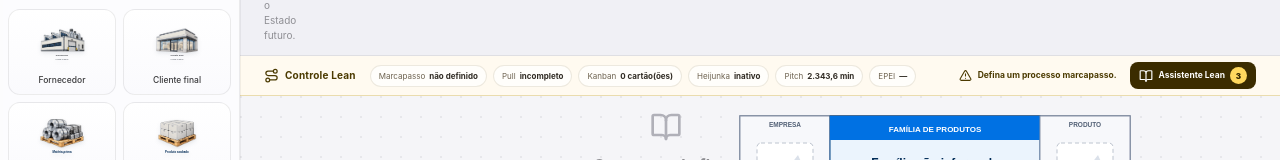
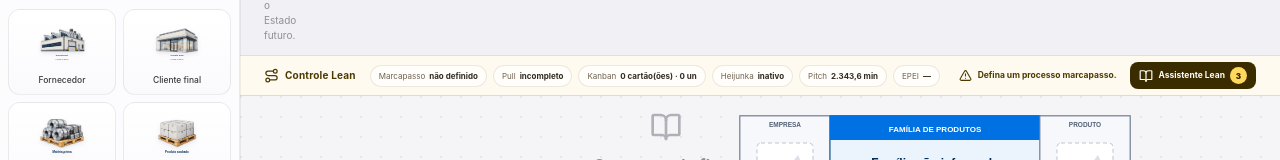
Before and after one commit to gustavodiaas/mfv-simulation, a React (Vite) app: page / in a window 1280 px wide. Shown: the part 233-393 px from the top of the page. Built offline with nearby package versions, Linux system fonts and the light colour scheme.

Commit message:
feat: dimensionar circuitos kanban

```diff
--- a/src/App.tsx
+++ b/src/App.tsx
@@ -42,6 +42,7 @@ const TINTABLE_ASSET_KINDS: ElementKind[] = [
 ];
 type ActiveKind = 'current' | 'future';
 type ScenarioPreset = 'current' | 'demand-up' | 'demand-down' | 'setup-half' | 'availability-up' | 'bottleneck-resource' | 'quality-up';
+const KANBAN_CONTROL_KINDS: ElementKind[] = ['kanban-production','kanban-withdrawal','signal-kanban','kanban-post'];
 
 interface FutureVariant {
   id: string;
@@ -120,6 +121,36 @@ function calculateScenario(assumptions: ScenarioAssumptions) {
     pitchTimeSec: taktTimeSec * item.packSize,
   }));
   return { monthlyDemand, dailyDemand, taktTimeSec, weightedPackSize, pitchTimeSec, productMetrics };
+}
+
+function calculateKanbanSizing(element: CanvasElement, assumptions: ScenarioAssumptions) {
+  const scenario = calculateScenario(assumptions);
+  const productId = String(element.data.productId ?? '');
+  const product = scenario.productMetrics.find((item) => item.id === productId);
+  const dailyDemand = product?.dailyDemand ?? scenario.dailyDemand;
+  const inheritedPackSize = product?.packSize ?? Math.max(1, Math.round(scenario.weightedPackSize));
+  const packSize = Math.max(1, Math.round(Number(element.data.packSize) || inheritedPackSize));
+  const replenishmentMin = Math.max(0, Number(element.data.replenishmentMin) || 0);
+  const safetyPercent = Math.max(0, Number(element.data.safetyPercent) || 0);
+  const demandDuringReplenishment = assumptions.availableMinutesPerDay > 0
+    ? dailyDemand * (replenishmentMin / assumptions.availableMinutesPerDay)
+    : 0;
+  const protectedDemand = demandDuringReplenishment * (1 + safetyPercent / 100);
+  const recommendedCards = protectedDemand > 0 ? Math.ceil(protectedDemand / packSize) : 0;
+  const cards = Math.max(0, Math.floor(Number(element.data.qty) || 0));
+  return {
+    productId,
+    productName: product?.name ?? 'Mix total',
+    dailyDemand,
+    packSize,
+    replenishmentMin,
+    safetyPercent,
+    demandDuringReplenishment,
+    recommendedCards,
+    recommendedUnits: recommendedCards * packSize,
+    cards,
+    authorizedUnits: cards * packSize,
+  };
 }
 
 function calculateProcessLoad(element: CanvasElement, dailyDemand: number, cumulativeYield: number, availableMinutesPerDay: number) {
@@ -223,10 +254,14 @@ function calculateCanvasSimulation(canvas: CanvasState) {
       : 0;
   const heijunkaBoxes = canvas.elements.filter((element) => element.kind === 'heijunka');
   const pullBuffers = canvas.elements.filter((element) => ['supermarket','fifo'].includes(element.kind));
-  const kanbanControls = canvas.elements.filter((element) => ['kanban-production','kanban-withdrawal','signal-kanban','kanban-post'].includes(element.kind));
-  const kanbanCardTotal = kanbanControls.reduce((sum, element) => sum + Math.floor(Math.max(0, Number(element.data.qty) || 0)), 0);
-  const configuredPullLimits = [...pullBuffers, ...kanbanControls]
-    .map((element) => Math.floor(Math.max(0, Number(element.data.qty) || 0)))
+  const kanbanControls = canvas.elements.filter((element) => KANBAN_CONTROL_KINDS.includes(element.kind));
+  const kanbanSizing = kanbanControls.map((element) => ({ element, ...calculateKanbanSizing(element, canvas.assumptions) }));
+  const kanbanCardTotal = kanbanSizing.reduce((sum, sizing) => sum + sizing.cards, 0);
+  const kanbanAuthorizedUnits = kanbanSizing.reduce((sum, sizing) => sum + sizing.authorizedUnits, 0);
+  const configuredPullLimits = [
+    ...pullBuffers.map((element) => Math.floor(Math.max(0, Number(element.data.qty) || 0))),
+    ...kanbanSizing.map((sizing) => sizing.authorizedUnits),
+  ]
     .filter((quantity) => quantity > 0);
   const pullWipLimit = configuredPullLimits.length ? Math.min(...configuredPullLimits) : 0;
   const pullSystemActive = pullBuffers.length > 0 && kanbanControls.length > 0 && pullWipLimit > 0;
@@ -292,7 +327,9 @@ function calculateCanvasSimulation(canvas: CanvasState) {
     heijunkaBoxes,
     pullBuffers,
     kanbanControls,
+    kanbanSizing,
     kanbanCardTotal,
+    kanbanAuthorizedUnits,
     pullWipLimit,
     pullSystemActive,
     leanWarnings,
@@ -488,12 +525,31 @@ function buildLeanAssistant(canvas: CanvasState, simulation: ReturnType<typeof c
       action: 'Informe o limite de unidades permitido neste ponto.', targetId: buffer.id, targetLabel: buffer.label,
     });
   });
-  simulation.kanbanControls.filter((kanban) => Number(kanban.data.qty) <= 0).forEach((kanban) => advice.push({
+  simulation.kanbanSizing.filter((sizing) => sizing.cards <= 0).forEach(({ element: kanban }) => advice.push({
     id: `cards-missing-${kanban.id}`, level: 'critical', area: 'kanban', title: 'Kanban sem quantidade de cartões',
     why: 'Um cartão sem quantidade não define o limite de trabalho autorizado.',
-    action: 'Informe a quantidade inicial de cartões; o dimensionamento completo virá com embalagem e reposição.',
+    action: 'Informe o produto, o tempo de reposição e a segurança para calcular a quantidade recomendada.',
     targetId: kanban.id, targetLabel: kanban.label,
   }));
+  simulation.kanbanSizing.filter((sizing) => sizing.cards > 0 && sizing.replenishmentMin <= 0).forEach(({ element: kanban }) => advice.push({
+    id: `replenishment-missing-${kanban.id}`, level: 'opportunity', area: 'dados', title: 'Tempo de reposição do Kanban não informado',
+    why: 'Sem o ciclo completo de coleta, produção e entrega, não é possível validar a quantidade de cartões.',
+    action: 'Cronometre o tempo de reposição e informe-o no cartão Kanban.', targetId: kanban.id, targetLabel: kanban.label,
+  }));
+  simulation.kanbanSizing.filter((sizing) => sizing.recommendedCards > 0 && sizing.cards > 0 && sizing.cards < sizing.recommendedCards)
+    .forEach((sizing) => advice.push({
+      id: `kanban-short-${sizing.element.id}`, level: 'critical', area: 'kanban', title: `${sizing.productName}: faltam cartões no circuito`,
+      why: `${sizing.cards} cartão(ões) autorizam ${sizing.authorizedUnits} unidades, abaixo dos ${sizing.recommendedCards} cartões calculados para a reposição.`,
+      action: `Teste ${sizing.recommendedCards} cartões (${sizing.recommendedUnits} unidades) e valide o consumo real.`,
+      targetId: sizing.element.id, targetLabel: sizing.element.label,
+    }));
+  simulation.kanbanSizing.filter((sizing) => sizing.recommendedCards > 0 && sizing.cards > sizing.recommendedCards * 1.5)
+    .forEach((sizing) => advice.push({
+      id: `kanban-excess-${sizing.element.id}`, level: 'opportunity', area: 'kanban', title: `${sizing.productName}: excesso potencial de cartões`,
+      why: `${sizing.cards} cartões foram configurados, enquanto o cálculo indica ${sizing.recommendedCards}.`,
+      action: 'Reduza gradualmente o número de cartões e acompanhe rupturas antes de consolidar o novo limite.',
+      targetId: sizing.element.id, targetLabel: sizing.element.label,
+    }));
 
   if (simulation.pacemaker && !simulation.heijunkaBoxes.length) advice.push({
     id: 'heijunka-missing', level: 'opportunity', area: 'marcapasso', title: 'Nivelamento ainda não representado',
@@ -927,8 +983,8 @@ const FIELD_DEFS: Partial<Record<ElementKind, { key: string; label: string; type
   fifo:                 [{ key: 'label', label: 'Rótulo', type: 'text' },{ key: 'qty', label: 'Limite da fila', suffix: 'un' }],
   'waiting-time':       [{ key: 'label', label: 'Tipo de espera', type: 'text' },{ key: 'durationMin', label: 'Duração', suffix: 'min' }],
   'resource-zone':      [{ key: 'label', label: 'Título da área', type: 'text' }],
-  'kanban-production':  [{ key: 'qty', label: 'Quantidade', suffix: 'un' }],
-  'kanban-withdrawal':  [{ key: 'qty', label: 'Quantidade', suffix: 'un' }],
+  'kanban-production':  [],
+  'kanban-withdrawal':  [],
   'kanban-board':       [{ key: 'label', label: 'Título', type: 'text' },{ key: 'cols', label: 'Colunas' },{ key: 'rows', label: 'Linhas' }],
   heijunka:             [{ key: 'label', label: 'Título', type: 'text' },{ key: 'cols', label: 'Colunas (dias)' },{ key: 'rows', label: 'Linhas (tipos)' }],
   'sequencing-box':     [{ key: 'label', label: 'Título', type: 'text' },{ key: 'slots', label: 'Slots' }],
@@ -947,8 +1003,8 @@ const FIELD_DEFS: Partial<Record<ElementKind, { key: string; label: string; type
   bottleneck:           [{ key: 'label', label: 'Descrição', type: 'text' }],
   pacemaker:            [],
   'future-principles':  [{ key: 'label', label: 'Princípios (uma linha por item)', type: 'textarea' }],
-  'signal-kanban':      [{ key: 'qty', label: 'Quantidade de cartões', suffix: 'un' }],
-  'kanban-post':        [{ key: 'label', label: 'Título', type: 'text' },{ key: 'qty', label: 'Quantidade de cartões', suffix: 'un' }],
+  'signal-kanban':      [],
+  'kanban-post':        [{ key: 'label', label: 'Título', type: 'text' }],
   'sequenced-pull':     [{ key: 'label', label: 'Rótulo', type: 'text' },{ key: 'pitch', label: 'Pitch', suffix: 'min' }],
   operator:             [{ key: 'qty', label: 'Quantidade', suffix: 'pess.' }],
   kaizen:               [{ key: 'label', label: 'Texto', type: 'text' }],
@@ -1426,12 +1482,16 @@ function ElementSizeFields({ el, onUpdate }: {
   );
 }
 
-function ElementPopover({ el, processes, onUpdate, onDelete, onClose }: {
+function ElementPopover({ el, processes, assumptions, onUpdate, onDelete, onClose }: {
   el: CanvasElement; onUpdate: (p: Partial<CanvasElement>) => void;
-  processes: CanvasElement[]; onDelete: () => void; onClose: () => void;
+  processes: CanvasElement[]; assumptions: ScenarioAssumptions; onDelete: () => void; onClose: () => void;
 }) {
   const ref = useRef<HTMLDivElement>(null);
   const fields = FIELD_DEFS[el.kind] ?? [{ key: 'label', label: 'Rótulo', type: 'text' }];
+  const isKanbanControl = KANBAN_CONTROL_KINDS.includes(el.kind);
+  const scenario = calculateScenario(assumptions);
+  const kanbanSizing = isKanbanControl ? calculateKanbanSizing(el, assumptions) : null;
+  const updateKanbanData = (key: string, value: string | number) => onUpdate({ data: { ...el.data, [key]: value } });
 
   useEffect(() => {
     const pop = ref.current; if (!pop) return;
@@ -1469,6 +1529,32 @@ function ElementPopover({ el, processes, onUpdate, onDelete, onClose }: {
             {processes.map((process) => <option key={process.id} value={process.id}>{process.label || 'Processo sem nome'}</option>)}
           </select>
           <small className="popover-field-help">Somente este processo recebe a programação do fluxo.</small>
+        </div>}
+        {kanbanSizing && <div className="kanban-sizing-editor">
+          <div className="popover-field">
+            <label>Produto atendido</label>
+            <select className="popover-select" value={kanbanSizing.productId}
+              onChange={(event) => {
+                const data: Record<string, string | number> = { ...el.data, productId: event.target.value };
+                delete data.packSize;
+                onUpdate({ data });
+              }}>
+              <option value="">Mix total</option>
+              {scenario.productMetrics.filter((item) => item.monthlyDemand > 0).map((item) => <option key={item.id} value={item.id}>{item.name}</option>)}
+            </select>
+          </div>
+          <div className="kanban-sizing-grid">
+            <label><span>Reposição completa</span><div className="popover-input-wrap"><input type="number" min={0} step="any" value={kanbanSizing.replenishmentMin} onChange={(event) => updateKanbanData('replenishmentMin', Math.max(0, Number(event.target.value) || 0))}/><span>min</span></div></label>
+            <label><span>Segurança</span><div className="popover-input-wrap"><input type="number" min={0} step="any" value={kanbanSizing.safetyPercent} onChange={(event) => updateKanbanData('safetyPercent', Math.max(0, Number(event.target.value) || 0))}/><span>%</span></div></label>
+            <label><span>Unidades por cartão</span><div className="popover-input-wrap"><input type="number" min={1} step={1} value={kanbanSizing.packSize} onChange={(event) => updateKanbanData('packSize', Math.max(1, Math.round(Number(event.target.value) || 1)))}/><span>un</span></div></label>
+            <label><span>Cartões no circuito</span><div className="popover-input-wrap"><input type="number" min={0} step={1} value={kanbanSizing.cards} onChange={(event) => updateKanbanData('qty', Math.max(0, Math.floor(Number(event.target.value) || 0)))}/><span>cart.</span></div></label>
+          </div>
+          <div className="kanban-sizing-result">
+            <div><span>Demanda no tempo de reposição</span><strong>{kanbanSizing.demandDuringReplenishment.toLocaleString('pt-BR', { maximumFractionDigits: 1 })} un</strong></div>
+            <div><span>Recomendação</span><strong>{kanbanSizing.recommendedCards || '—'} cartão(ões) · {kanbanSizing.recommendedUnits} un</strong></div>
+            <button type="button" disabled={!kanbanSizing.recommendedCards} onClick={() => updateKanbanData('qty', kanbanSizing.recommendedCards)}>Aplicar quantidade recomendada</button>
+          </div>
+          <small className="kanban-sizing-formula">Cálculo: consumo durante a reposição × segurança ÷ unidades por cartão.</small>
         </div>}
         {fields.map((f) => (
           <div key={f.key} className="popover-field" style={{ marginTop: 8 }}>
@@ -2612,7 +2698,7 @@ export default function App() {
           <div className="lean-control-facts">
             <span>Marcapasso <b>{simulation.pacemaker?.label || 'não definido'}</b></span>
             <span>Pull <b>{simulation.pullSystemActive ? `ativo · WIP ${simulation.pullWipLimit}` : 'incompleto'}</b></span>
-            <span>Kanban <b>{simulation.kanbanCardTotal} cartão(ões)</b></span>
+            <span>Kanban <b>{simulation.kanbanCardTotal} cartão(ões) · {simulation.kanbanAuthorizedUnits} un</b></span>
             <span>Heijunka <b>{simulation.heijunkaBoxes.length && simulation.pacemaker ? 'ativo' : 'inativo'}</b></span>
             <span>Pitch <b>{simulation.pitchTimeSec > 0 ? `${(simulation.pitchTimeSec / 60).toLocaleString('pt-BR', { maximumFractionDigits: 1 })} min` : '—'}</b></span>
             <span>EPEI <b>{simulation.epeiDays === Infinity ? 'sem capacidade' : simulation.epeiDays > 0 ? `${simulation.epeiDays.toLocaleString('pt-BR', { maximumFractionDigits: 2 })} dia(s)` : '—'}</b></span>
@@ -2777,7 +2863,7 @@ export default function App() {
           onClose={() => setEditingEl(null)} />
       )}
       {editingEl && editingEl.kind !== 'identification' && (
-        <ElementPopover el={editingEl} processes={simulation.processElements}
+        <ElementPopover el={editingEl} processes={simulation.processElements} assumptions={canvas.assumptions}
           onUpdate={(p) => updateEl(editingEl.id, p)}
           onDelete={() => deleteEl(editingEl.id)}
           onClose={() => setEditingEl(null)} />
--- a/src/canvas-types.ts
+++ b/src/canvas-types.ts
@@ -160,13 +160,13 @@ export const LIBRARY: LibraryItem[] = [
   { kind: 'forklift',          label: 'Empilhadeira',       group: 'logistica',  defaultLabel: 'Movimentação',        defaultData: { distance: 0, color: DEFAULT_TRUCK_COLOR },       w: 140, h: 115 },
   { kind: 'milk-run',          label: 'Milk run',           group: 'logistica',  defaultLabel: 'Milk run',            defaultData: { freq: 1, color: DEFAULT_TRUCK_COLOR },           w: 190, h: 110 },
   // ── Kanban
-  { kind: 'kanban-production', label: 'Kanban produção',    group: 'kanban',     defaultLabel: 'Kanban\nprodução',    defaultData: { qty: 0 },                                       w: 60,  h: 44  },
-  { kind: 'kanban-withdrawal', label: 'Kanban retirada',    group: 'kanban',     defaultLabel: 'Kanban\nretirada',   defaultData: { qty: 0 },                                       w: 60,  h: 44  },
+  { kind: 'kanban-production', label: 'Kanban produção',    group: 'kanban',     defaultLabel: 'Kanban\nprodução',    defaultData: { qty: 0, replenishmentMin: 60, safetyPercent: 10 }, w: 60, h: 44 },
+  { kind: 'kanban-withdrawal', label: 'Kanban retirada',    group: 'kanban',     defaultLabel: 'Kanban\nretirada',   defaultData: { qty: 0, replenishmentMin: 60, safetyPercent: 10 }, w: 60, h: 44 },
   { kind: 'kanban-board',      label: 'Quadro kanban',      group: 'kanban',     defaultLabel: 'Quadro\nKanban',     defaultData: { cols: 3, rows: 3 },                             w: 120, h: 100 },
   { kind: 'heijunka',          label: 'Heijunka box',       group: 'kanban',     defaultLabel: 'Heijunka',           defaultData: { cols: 5, rows: 2 },                             w: 140, h: 80  },
   { kind: 'sequencing-box',    label: 'Caixa sequenciamento', group: 'kanban',   defaultLabel: 'Sequenciamento',     defaultData: { slots: 6 },                                     w: 120, h: 60  },
-  { kind: 'signal-kanban',     label: 'Kanban de sinal',    group: 'kanban',     defaultLabel: 'Kanban sinal',        defaultData: { qty: 0 },                                       w: 64,  h: 56  },
-  { kind: 'kanban-post',       label: 'Posto kanban',       group: 'kanban',     defaultLabel: 'Posto Kanban',        defaultData: { qty: 0 },                                       w: 88,  h: 72  },
+  { kind: 'signal-kanban',     label: 'Kanban de sinal',    group: 'kanban',     defaultLabel: 'Kanban sinal',        defaultData: { qty: 0, replenishmentMin: 60, safetyPercent: 10 }, w: 64, h: 56 },
+  { kind: 'kanban-post',       label: 'Posto kanban',       group: 'kanban',     defaultLabel: 'Posto Kanban',        defaultData: { qty: 0, replenishmentMin: 60, safetyPercent: 10 }, w: 88, h: 72 },
   { kind: 'sequenced-pull',    label: 'Puxada sequenciada', group: 'kanban',     defaultLabel: 'Puxada sequenciada',  defaultData: { pitch: 0 },                                     w: 150, h: 62  },
   // ── Informação
   { kind: 'planning',          label: 'Controle produção',  group: 'informacao', defaultLabel: 'Controle da\nProdução', defaultData: { demanda: 0, takt: 0 },                     w: 160, h: 110 },
```
Also changed, not shown: src/MfvSymbols.tsx (+4 -4 lines), src/index.css (+13 -1 lines).
